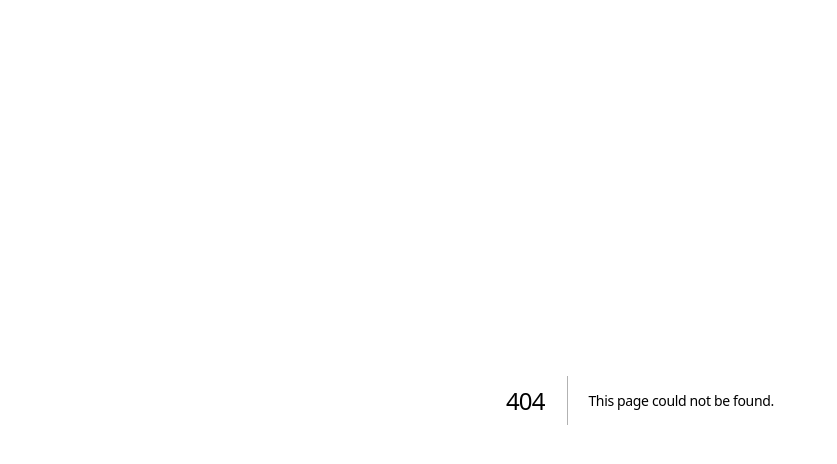
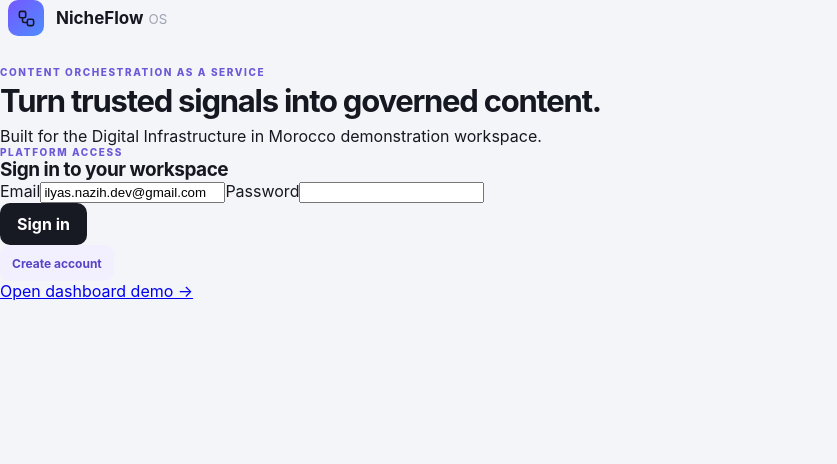
Before and after one commit to LIANN-DARDS900/nicheflow-os, a Next.js app: page /login in a window 1280 px wide. Before the commit this address had no page. Shown: the top 464 px of the page, without its empty margins (0-837 px from the left). Built offline with nearby package versions, Linux system fonts and the light colour scheme; no server answers.

Commit message:
feat: add SaaS login and registration screen

```diff
--- /dev/null
+++ b/src/app/login/page.tsx
@@ -0,0 +1,39 @@
+import { Workflow } from "lucide-react";
+import { hasSupabaseEnv } from "@/lib/supabase/config";
+import { signIn, signUp } from "./actions";
+
+type Props = {
+  searchParams: Promise<{ error?: string; message?: string }>;
+};
+
+export default async function LoginPage({ searchParams }: Props) {
+  const params = await searchParams;
+  const configured = hasSupabaseEnv();
+
+  return (
+    <main className="authShell">
+      <section className="authIntro">
+        <div className="brand"><span className="brandMark"><Workflow size={19} /></span><div><strong>NicheFlow</strong><small>OS</small></div></div>
+        <p className="eyebrow">CONTENT ORCHESTRATION AS A SERVICE</p>
+        <h1>Turn trusted signals into governed content.</h1>
+        <p>Built for the Digital Infrastructure in Morocco demonstration workspace.</p>
+      </section>
+      <section className="authCard">
+        <p className="eyebrow">PLATFORM ACCESS</p>
+        <h2>Sign in to your workspace</h2>
+        {!configured && <div className="notice">Demo mode is active. Add the free Supabase environment variables to enable accounts.</div>}
+        {params.error && <div className="errorNotice">{params.error}</div>}
+        {params.message && <div className="successNotice">{params.message}</div>}
+        <form>
+          <label>Email<input name="email" type="email" defaultValue="ilyas.nazih.dev@gmail.com" required /></label>
+          <label>Password<input name="password" type="password" minLength={8} required /></label>
+          <div className="authActions">
+            <button className="primary" formAction={signIn} disabled={!configured}>Sign in</button>
+            <button className="secondary" formAction={signUp} disabled={!configured}>Create account</button>
+          </div>
+        </form>
+        <a className="demoLink" href="/">Open dashboard demo →</a>
+      </section>
+    </main>
+  );
+}
```
